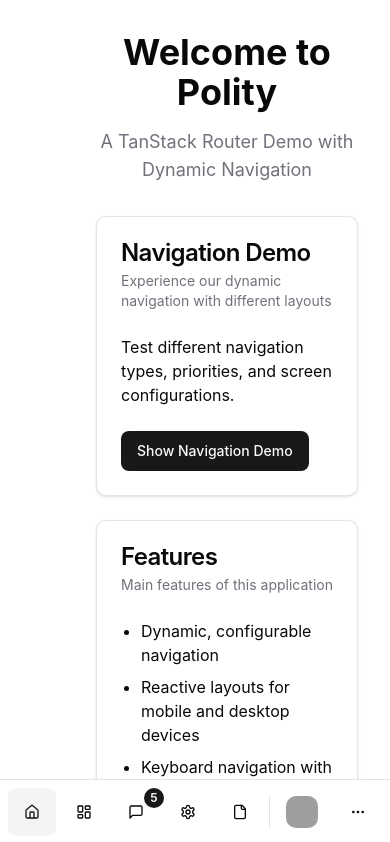
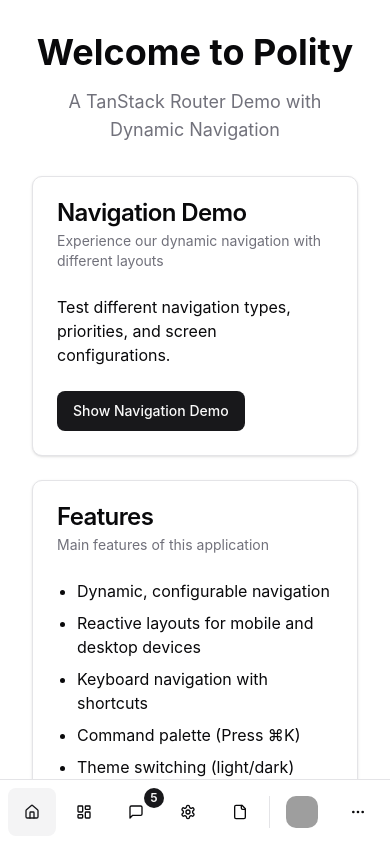
Before and after one commit to Donnerstagnacht/tanstack-router-navigation, a React (Vite) app: page / in a window 390 px wide. Shown: the top 842 px of the page. Built offline with nearby package versions, Linux system fonts and the light colour scheme; grey boxes are pictures that could not be loaded.

Commit message:
visible fix

```diff
--- a/src/global-state/screen.store.tsx
+++ b/src/global-state/screen.store.tsx
@@ -11,7 +11,6 @@
   screen: ScreenType;
   priority: PriorityType;
   isMobile: boolean;
-  effectiveScreen: ScreenType;
 }
 
 // Define the store actions interface
@@ -23,17 +22,11 @@
 
 // Create the screen store with zustand and immer
 export const useScreenStore = create<ScreenState & ScreenActions>()(
-  immer((set, get) => ({
+  immer(set => ({
     // Initial state
     screen: 'automatic',
     priority: 'combined',
     isMobile: false,
-
-    // Computed property that calculates the effective screen type
-    get effectiveScreen() {
-      const { screen, isMobile } = get();
-      return screen === 'automatic' ? (isMobile ? 'mobile' : 'desktop') : screen;
-    },
 
     // Actions
     setScreen: screenType => {
@@ -83,25 +76,3 @@
     return () => mql.removeEventListener('change', onChange);
   }, [setIsMobile]);
 }
-
-/**
- * Hook that provides a convenient way to access all screen values
- * and computed properties in a single object
- */
-export function useScreen() {
-  const screen = useScreenStore(state => state.screen);
-  const setScreen = useScreenStore(state => state.setScreen);
-  const priority = useScreenStore(state => state.priority);
-  const setPriority = useScreenStore(state => state.setPriority);
-  const isMobile = useScreenStore(state => state.isMobile);
-  const effectiveScreen = useScreenStore(state => state.effectiveScreen);
-
-  return {
-    screen,
-    setScreen,
-    priority,
-    setPriority,
-    isMobile,
-    effectiveScreen,
-  };
-}
--- a/src/routes/__root.tsx
+++ b/src/routes/__root.tsx
@@ -4,11 +4,11 @@
 import { DynamicNavigation } from '@/navigation/dynamic-navigation.tsx';
 import { NavigationCommandDialog } from '@/navigation/command-dialog.tsx';
 import { useEffect, useState } from 'react';
-import { useScreenResponsiveDetector, useScreen } from '@/global-state/screen.store.tsx';
+import { useScreenResponsiveDetector, useScreenStore } from '@/global-state/screen.store.tsx';
 import { useNavigationKeyboard } from '@/navigation/nav-keyboard/use-navigation-keyboard.tsx';
 import { useNavItems } from '@/navigation/nav-items/nav-items-authenticated.tsx';
 import { useThemeInitializer } from '@/global-state/theme.store.tsx';
-import type { NavigationState } from '@/navigation/types/navigation.types';
+import type { NavigationItem, NavigationState } from '@/navigation/types/navigation.types';
 
 export const Route = createRootRoute({
   component: () => {
@@ -30,7 +30,10 @@
   // State for navigation configuration
   const [state, setState] = useState<NavigationState>('asButtonList');
   const [open, setOpen] = useState(false);
-  const { screen, priority, setPriority, effectiveScreen } = useScreen();
+  const { screen, priority, setPriority, isMobile } = useScreenStore();
+
+  console.log('screen:', screen);
+  console.log('isMobile:', isMobile);
 
   // Track current route to determine which secondary nav items to display
   const router = useRouter();
@@ -41,27 +44,9 @@
 
   const secondaryNavItems = getSecondaryNavItems(currentPrimaryRoute);
 
-  // Set initial route based on current path
-  useEffect(() => {
-    const path = window.location.pathname;
-    const route = path === '/' ? 'home' : path.split('/')[1];
-    setCurrentPrimaryRoute(route);
-  }, []);
-
-  // Add command dialog open effect with keyboard shortcut
-  useEffect(() => {
-    const down = (e: KeyboardEvent) => {
-      // Ctrl+K or Cmd+K to toggle command dialog
-      if (e.key === 'k' && (e.metaKey || e.ctrlKey)) {
-        e.preventDefault();
-        setOpen(open => !open);
-        return;
-      }
-    };
-
-    document.addEventListener('keydown', down);
-    return () => document.removeEventListener('keydown', down);
-  }, []);
+  // Use custom hooks for initial route and keyboard shortcuts
+  useInitialRoute(setCurrentPrimaryRoute);
+  useCommandDialogShortcut(setOpen);
 
   // Use our custom hook for handling navigation shortcuts
   useNavigationKeyboard({
@@ -102,64 +87,6 @@
     items: [...primaryNavItems, ...(secondaryNavItems || [])],
   });
 
-  const getMarginClass = () => {
-    // Use effectiveScreen to determine layout
-    const isEffectivelyMobile = effectiveScreen === 'mobile';
-    const isEffectivelyDesktop = effectiveScreen === 'desktop';
-
-    // Check if secondary navigation items exist
-    const hasSecondaryNav = secondaryNavItems && secondaryNavItems.length > 0;
-    // Check if secondary nav should be visible based on priority
-    const isSecondaryNavVisible =
-      hasSecondaryNav && (priority === 'secondary' || priority === 'combined');
-    const isPrimaryNavVisible = priority === 'primary' || priority === 'combined';
-
-    // Mobile navigation
-    if (isEffectivelyMobile && (state === 'asButtonList' || state === 'asLabeledButtonList')) {
-      if (priority === 'combined' && hasSecondaryNav) {
-        return 'mt-20 mb-20'; // Space for both bars
-      }
-
-      // Only add top margin if secondary nav exists and is visible
-      const topMargin = isSecondaryNavVisible ? 'mt-20' : '';
-      // Only add bottom margin if primary nav is visible
-      const bottomMargin = isPrimaryNavVisible ? 'mb-20' : '';
-
-      return `${topMargin} ${bottomMargin}`.trim();
-    }
-
-    // Desktop side navigation
-    if (isEffectivelyDesktop) {
-      if (state === 'asButton') return '';
-      if (state === 'asButtonList') {
-        if (priority === 'combined' && hasSecondaryNav) {
-          return 'ml-16 mr-16'; // Space for both side bars
-        }
-
-        // Only add right margin if secondary nav exists and is visible
-        const rightMargin = isSecondaryNavVisible ? 'mr-16' : '';
-        // Only add left margin if primary nav is visible
-        const leftMargin = isPrimaryNavVisible ? 'ml-16' : '';
-
-        return `${leftMargin} ${rightMargin}`.trim();
-      }
-      if (state === 'asLabeledButtonList') {
-        if (priority === 'combined' && hasSecondaryNav) {
-          return 'ml-64 mr-64'; // Space for both labeled side bars
-        }
-
-        // Only add right margin if secondary nav exists and is visible
-        const rightMargin = isSecondaryNavVisible ? 'mr-64' : '';
-        // Only add left margin if primary nav is visible
-        const leftMargin = isPrimaryNavVisible ? 'ml-64' : '';
-
-        return `${leftMargin} ${rightMargin}`.trim();
-      }
-    }
-
-    return '';
-  };
-
   return (
     <div className="bg-background min-h-screen">
       {(priority === 'primary' || priority === 'combined') && (
@@ -192,7 +119,14 @@
           navigationItems={secondaryNavItems}
         />
       )}
-      <main className={`transition-all duration-300 ${getMarginClass()}`}>
+      <main
+        className={`transition-all duration-300 ${getMarginClass({
+          isMobile,
+          state,
+          priority,
+          secondaryNavItems,
+        })}`}
+      >
         <Outlet />
       </main>
 
@@ -209,3 +143,96 @@
     </div>
   );
 }
+
+// Custom hook to set initial route based on window location
+function useInitialRoute(
+  setCurrentPrimaryRoute: React.Dispatch<React.SetStateAction<string | null>>
+) {
+  useEffect(() => {
+    const path = window.location.pathname;
+    const route = path === '/' ? 'home' : path.split('/')[1];
+    setCurrentPrimaryRoute(route);
+  }, [setCurrentPrimaryRoute]);
+}
+
+// Custom hook to handle command dialog keyboard shortcut
+function useCommandDialogShortcut(setOpen: React.Dispatch<React.SetStateAction<boolean>>) {
+  useEffect(() => {
+    const down = (e: KeyboardEvent) => {
+      // Ctrl+K or Cmd+K to toggle command dialog
+      if (e.key === 'k' && (e.metaKey || e.ctrlKey)) {
+        e.preventDefault();
+        setOpen(open => !open);
+        return;
+      }
+    };
+
+    document.addEventListener('keydown', down);
+    return () => document.removeEventListener('keydown', down);
+  }, [setOpen]);
+}
+
+// Function to calculate the margin classes based on navigation state and screen
+function getMarginClass({
+  isMobile,
+  state,
+  priority,
+  secondaryNavItems,
+}: {
+  isMobile: boolean;
+  state: NavigationState;
+  priority: string;
+  secondaryNavItems: NavigationItem[] | null;
+}) {
+  console.log('called getMarginClass with:', {
+    isMobile,
+    state,
+    priority,
+    secondaryNavItems,
+  });
+
+  // Check if secondary navigation items exist
+  const hasSecondaryNav = secondaryNavItems && secondaryNavItems.length > 0;
+  // Check if secondary nav should be visible based on priority
+  const isSecondaryNavVisible =
+    hasSecondaryNav && (priority === 'secondary' || priority === 'combined');
+  const isPrimaryNavVisible = priority === 'primary' || priority === 'combined';
+
+  // Mobile navigation
+  if (isMobile && (state === 'asButtonList' || state === 'asLabeledButtonList')) {
+    if (priority === 'combined' && hasSecondaryNav) {
+      return 'mt-16 mb-20'; // Space for both bars
+    }
+  }
+
+  // Desktop side navigation
+  if (!isMobile) {
+    if (state === 'asButton') return '';
+    if (state === 'asButtonList') {
+      if (priority === 'combined' && hasSecondaryNav) {
+        return 'ml-16 mr-16'; // Space for both side bars
+      }
+
+      // Only add right margin if secondary nav exists and is visible
+      const rightMargin = isSecondaryNavVisible ? 'mr-16' : '';
+      // Only add left margin if primary nav is visible
+      const leftMargin = isPrimaryNavVisible ? 'ml-16' : '';
+
+      return `${leftMargin} ${rightMargin}`.trim();
+    }
+    if (state === 'asLabeledButtonList') {
+      if (priority === 'combined' && hasSecondaryNav) {
+        return 'ml-64 mr-64'; // Space for both labeled side bars
+      }
+
+      // Only add right margin if secondary nav exists and is visible
+      const rightMargin = isSecondaryNavVisible ? 'mr-64' : '';
+      // Only add left margin if primary nav is visible
+      const leftMargin = isPrimaryNavVisible ? 'ml-64' : '';
+
+      return `${leftMargin} ${rightMargin}`.trim();
+    }
+  }
+
+  return '';
+}
```
